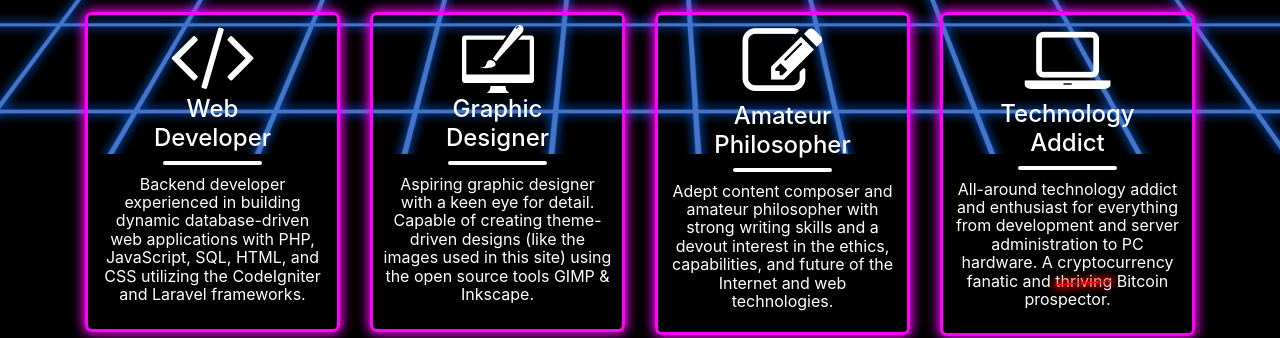
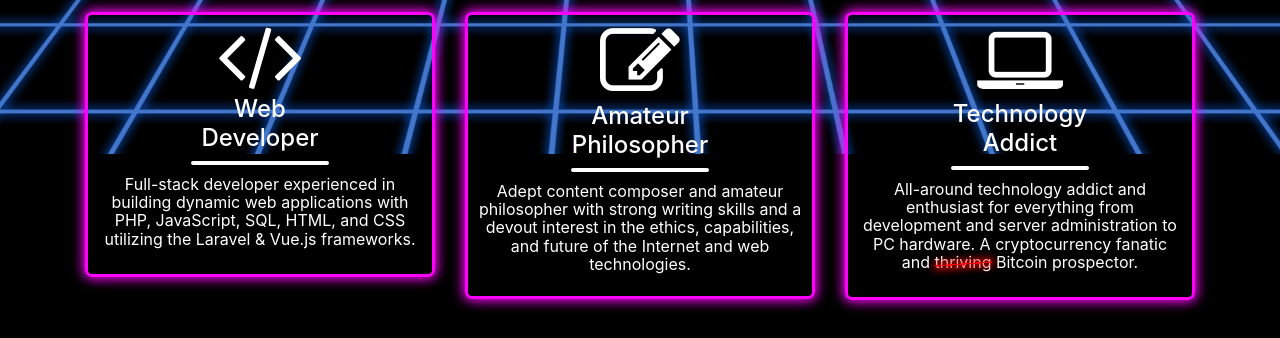
Before and after one commit to edavis25/e-davis.com, a website with bundled scripts: page index.html in a window 1280 px wide. Shown: the part 646-984 px from the top of the page. Built offline with nearby package versions, Linux system fonts and the light colour scheme; a web font is replaced by a local one.

Commit message:
Update about section

```diff
--- a/index.html
+++ b/index.html
@@ -75,7 +75,7 @@
           </div>
         </div>
         <div class="row">
-          <div class="col-xs-12 col-md-6 col-lg-3 container margin-bottom25">
+          <div class="col-xs-12 col-md-6 col-lg-4 container margin-bottom25">
             <div class="bg-transparent glowing-border pink white-text text-center">
               <i class="fa fa-code fa-5x" aria-hidden="true"></i>
               <div class="h4 chicago">
@@ -83,25 +83,25 @@
               </div>
               <div class="hr-white"></div>
               <p class="section-content">
-                Backend developer experienced in building dynamic database-driven web applications with PHP, JavaScript, SQL, HTML, and CSS utilizing the CodeIgniter and Laravel frameworks.
+                Full-stack developer experienced in building dynamic web applications with PHP, JavaScript, SQL, HTML, and CSS utilizing the Laravel &amp; Vue.js frameworks.
               </p>
             </div>
           </div>
-          <div class="col-xs-12 col-md-6 col-lg-3 container margin-bottom25">
-            <div class=" bg-transparent glowing-border pink white-text text-center">
+          <!-- <div class="col-xs-12 col-md-6 col-lg-3 container margin-bottom25">
+            <div class=" bg-transparent glowing-border pink white-text text-center"> -->
               <!-- Inline style to adjust image for horizontal consistency -->
-              <img src="img/website-design-symbol.svg" height="80" style="padding-top: 8px;" />
+              <!-- <img src="img/website-design-symbol.svg" height="80" style="padding-top: 8px;" /> -->
               <!-- Icon made by FlatIcon: https://www.flaticon.com/authors/simpleicon -->
-              <div class="h4 chicago">
+              <!-- <div class="h4 chicago">
                 Graphic<br>Designer
               </div>
               <div class="hr-white"></div>
               <p class="section-content">
                 Aspiring graphic designer with a keen eye for detail. Capable of creating theme-driven designs (like the images used in this site) using the open source tools GIMP &amp; Inkscape.
               </p>
-            </div>
-          </div>
-          <div class="col-xs-12 col-md-6 col-lg-3 container margin-bottom25">
+            </div> -->
+          <!-- </div> -->
+          <div class="col-xs-12 col-md-6 col-lg-4 container margin-bottom25">
             <div class="bg-transparent glowing-border pink white-text text-center">
               <!-- Inline style to adjust image for horizontal consistency -->
               <i class="fa fa-pencil-square-o fa-5x" aria-hidden="true" style="padding-top: 7px;"></i>
@@ -115,7 +115,7 @@
               </p>
             </div>
           </div>
-          <div class="col-xs-12 col-md-6 col-lg-3 container margin-bottom25">
+          <div class="col-xs-12 col-md-6 col-lg-4 container margin-bottom25">
             <div class="bg-transparent glowing-border pink white-text text-center">
               <!-- Inline style to adjust image for horizontal consistency -->
               <i class="fa fa-laptop fa-5x" aria-hidden="true" style="padding-top: 3px; margin-top: 2px;"></i>
```
